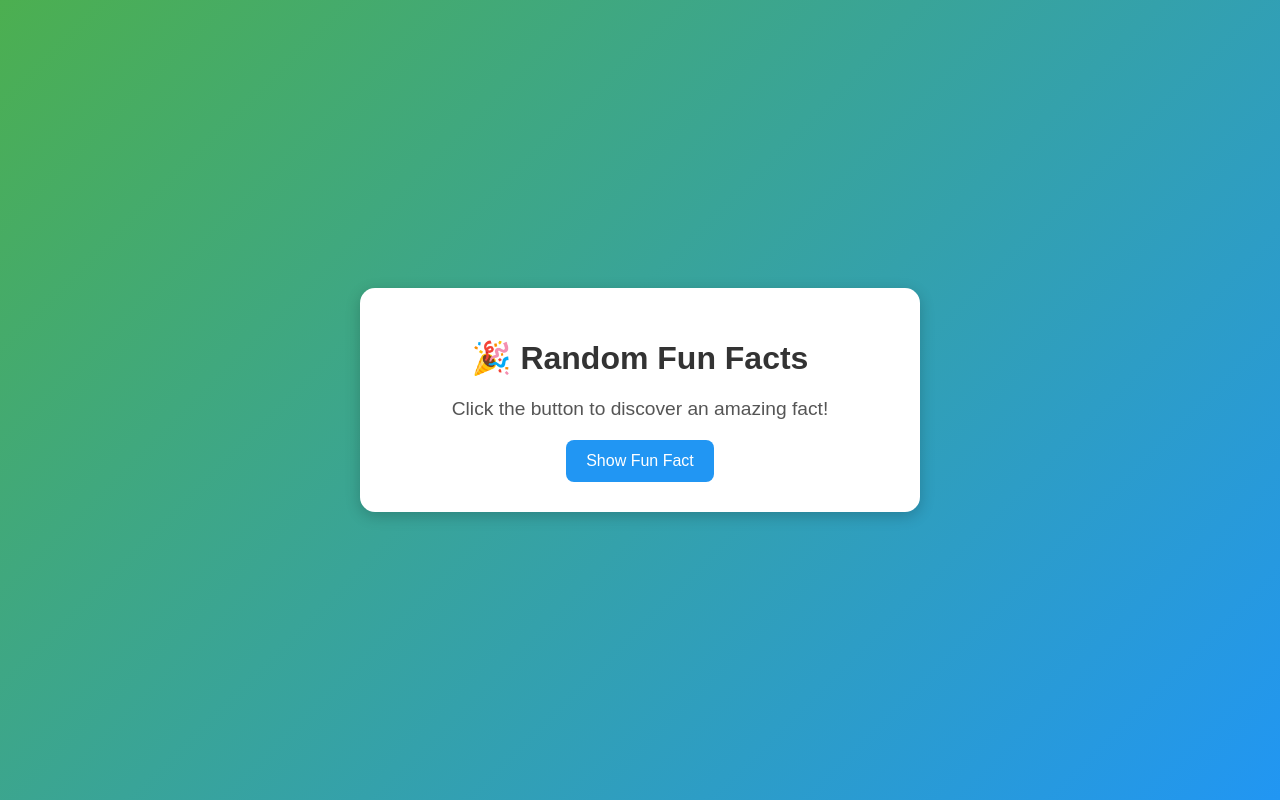
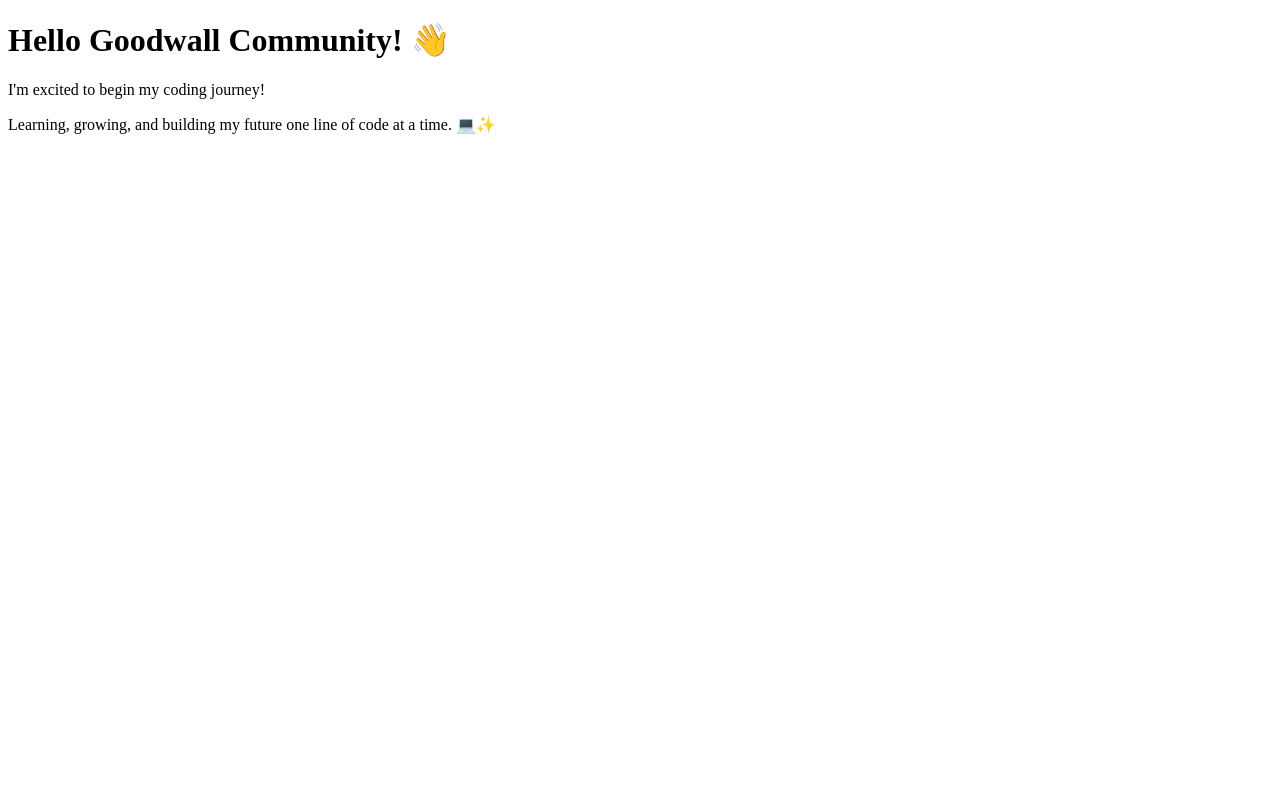
Before and after one commit to Samke12/my-first-website, a plain HTML site: page index.html in a window 1280 px wide. Drawn offline with Linux system fonts and the light colour scheme.

Commit message:
Update homepage

```diff
--- a/index.html
+++ b/index.html
@@ -1,87 +1,12 @@
+
 <!DOCTYPE html>
-<html lang="en">
+<html>
 <head>
-    <meta charset="UTF-8">
-    <meta name="viewport" content="width=device-width, initial-scale=1.0">
-    <title>Random Fun Facts</title>
-
-    <style>
-        body {
-            font-family: Arial, sans-serif;
-            background: linear-gradient(135deg, #4CAF50, #2196F3);
-            display: flex;
-            justify-content: center;
-            align-items: center;
-            height: 100vh;
-            margin: 0;
-        }
-
-        .container {
-            background: white;
-            padding: 30px;
-            border-radius: 15px;
-            text-align: center;
-            width: 80%;
-            max-width: 500px;
-            box-shadow: 0 4px 15px rgba(0,0,0,0.2);
-        }
-
-        h1 {
-            color: #333;
-        }
-
-        #fact {
-            font-size: 1.2em;
-            margin: 20px 0;
-            color: #555;
-        }
-
-        button {
-            background: #2196F3;
-            color: white;
-            border: none;
-            padding: 12px 20px;
-            border-radius: 8px;
-            cursor: pointer;
-            font-size: 1em;
-        }
-
-        button:hover {
-            background: #1976D2;
-        }
-    </style>
+    <title>My First Code</title>
 </head>
 <body>
-
-<div class="container">
-    <h1>🎉 Random Fun Facts</h1>
-
-    <p id="fact">
-        Click the button to discover an amazing fact!
-    </p>
-
-    <button onclick="showFact()">
-        Show Fun Fact
-    </button>
-</div>
-
-<script>
-    const facts = [
-        "🐙 Octopuses have three hearts.",
-        "🍯 Honey never spoils.",
-        "🦒 A giraffe's tongue can be about 50 cm long.",
-        "🌍 Earth is the only known planet with life.",
-        "🍌 Bananas are technically berries.",
-        "🐧 Penguins can jump up to 2 meters out of water.",
-        "⚡ Lightning is five times hotter than the sun's surface.",
-        "🦋 Butterflies taste with their feet."
-    ];
-
-    function showFact() {
-        const randomIndex = Math.floor(Math.random() * facts.length);
-        document.getElementById("fact").innerText = facts[randomIndex];
-    }
-</script>
-
+    <h1>Hello Goodwall Community! 👋</h1>
+    <p>I'm excited to begin my coding journey!</p>
+    <p>Learning, growing, and building my future one line of code at a time. 💻✨</p>
 </body>
 </html>
```
